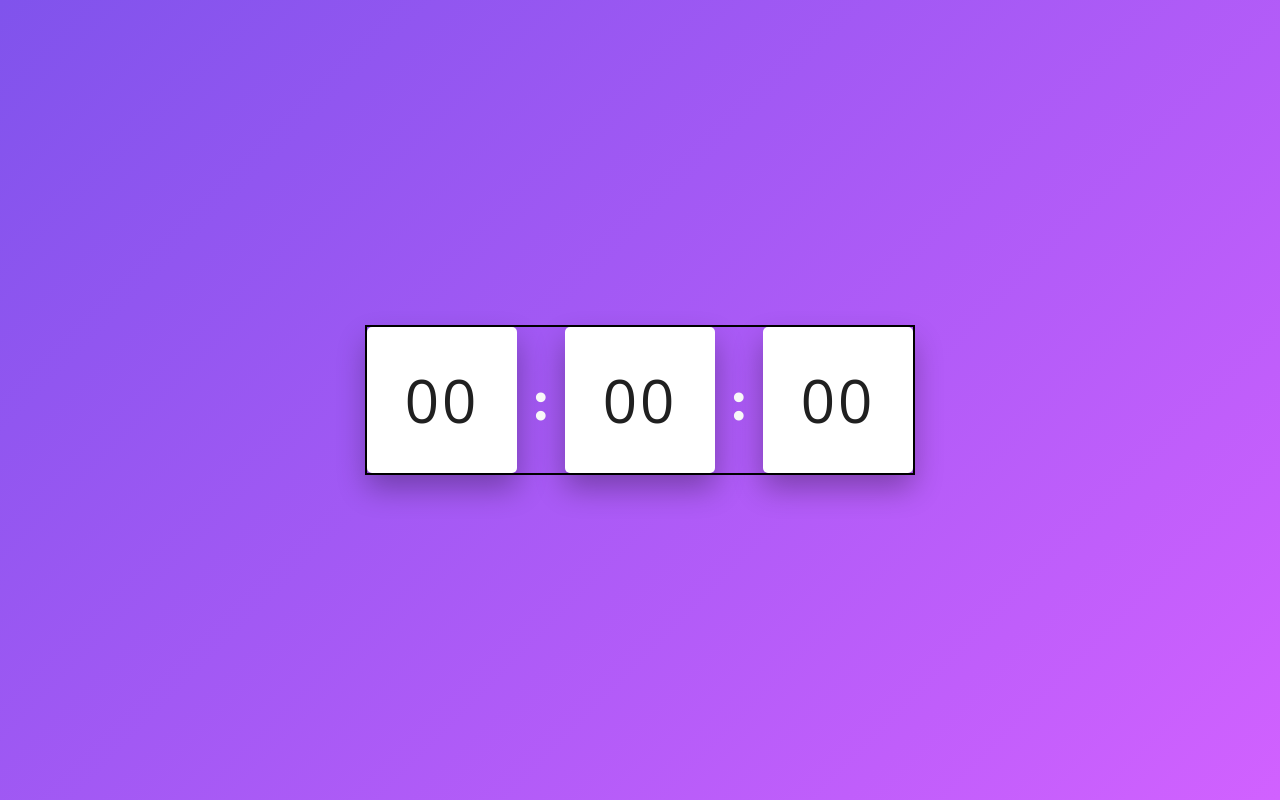
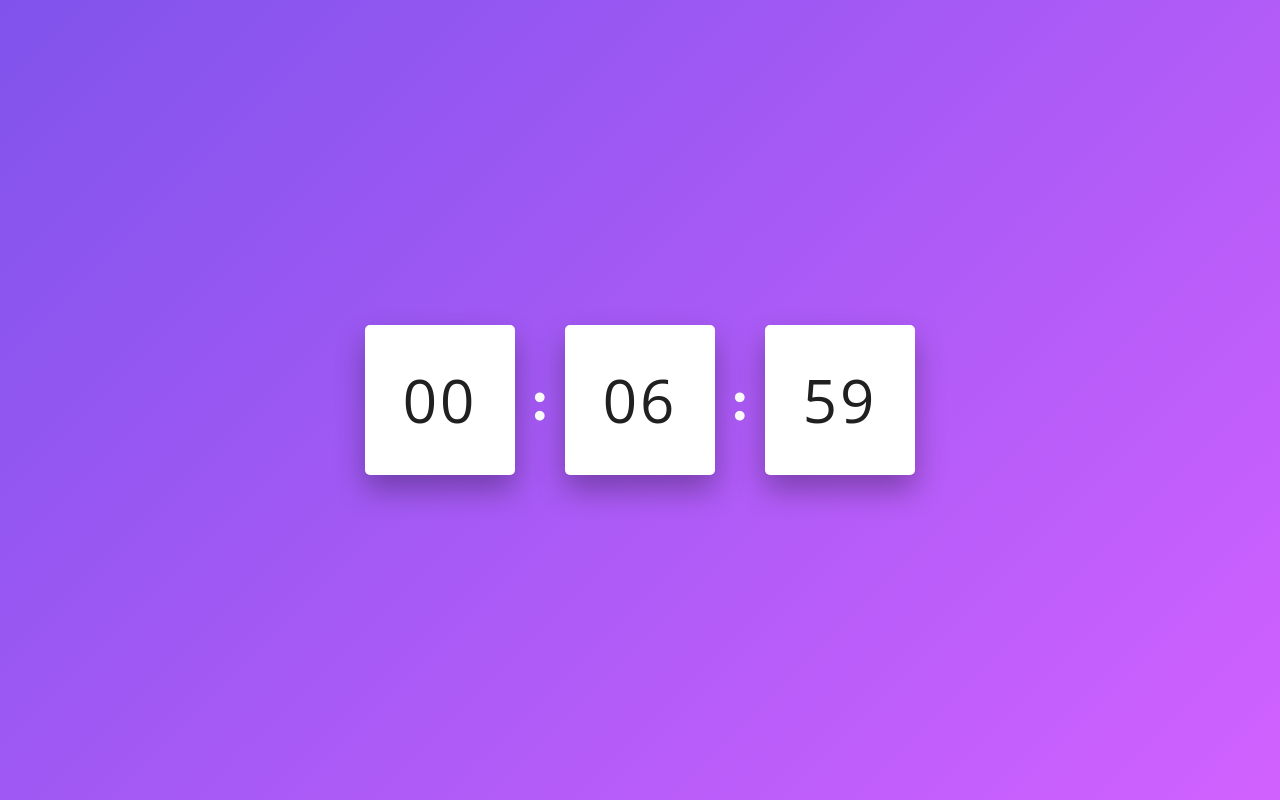
Before and after one commit to shreelimbkar/shreelimbkar.github.io, a plain HTML site: page projects/digital-clock/index.html in a window 1280 px wide. Drawn offline with Linux system fonts and the light colour scheme.

Commit message:
added clock function in setInterval

```diff
--- a/projects/digital-clock/index.html
+++ b/projects/digital-clock/index.html
@@ -13,11 +13,11 @@
   </head>
   <body>
     <div class="clock">
-      <div class="hour">00</div>
+      <div id="hour">00</div>
       <span>:</span>
-      <div class="minute">00</div>
+      <div id="minute">00</div>
       <span>:</span>
-      <div class="seconds">00</div>
+      <div id="seconds">00</div>
     </div>
     <script src="main.js"></script>
   </body>
--- a/projects/digital-clock/main.css
+++ b/projects/digital-clock/main.css
@@ -14,7 +14,6 @@ body {
 .clock {
   width: 550px;
   height: 150px;
-  border: 2px solid #000;
   position: absolute;
   transform: translate(-50%, -50%);
   top: 50%;
--- a/projects/digital-clock/main.js
+++ b/projects/digital-clock/main.js
@@ -0,0 +1,24 @@
+const hour = document.querySelector("#hour");
+const minute = document.querySelector("#minute");
+const seconds = document.querySelector("#seconds");
+
+const clock = setInterval(() => {
+  const date_now = new Date();
+  let hr = date_now.getHours();
+  let min = date_now.getMinutes();
+  let sec = date_now.getSeconds();
+
+  if (hr < 10) {
+    hr = "0" + hr;
+  }
+  if (min < 10) {
+    min = "0" + min;
+  }
+  if (sec < 10) {
+    sec = "0" + sec;
+  }
+
+  hour.textContent = hr;
+  minute.textContent = min;
+  seconds.textContent = sec;
+}, 1000);
```
